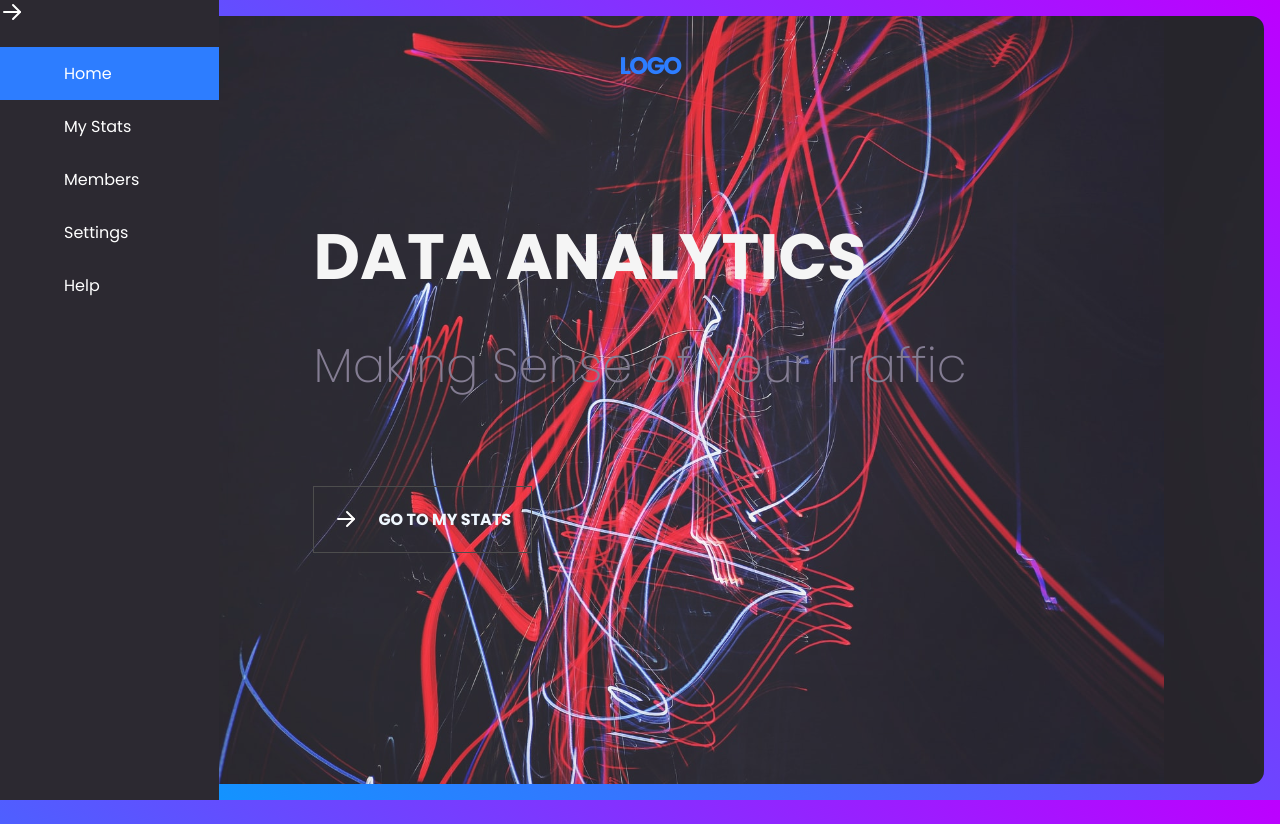
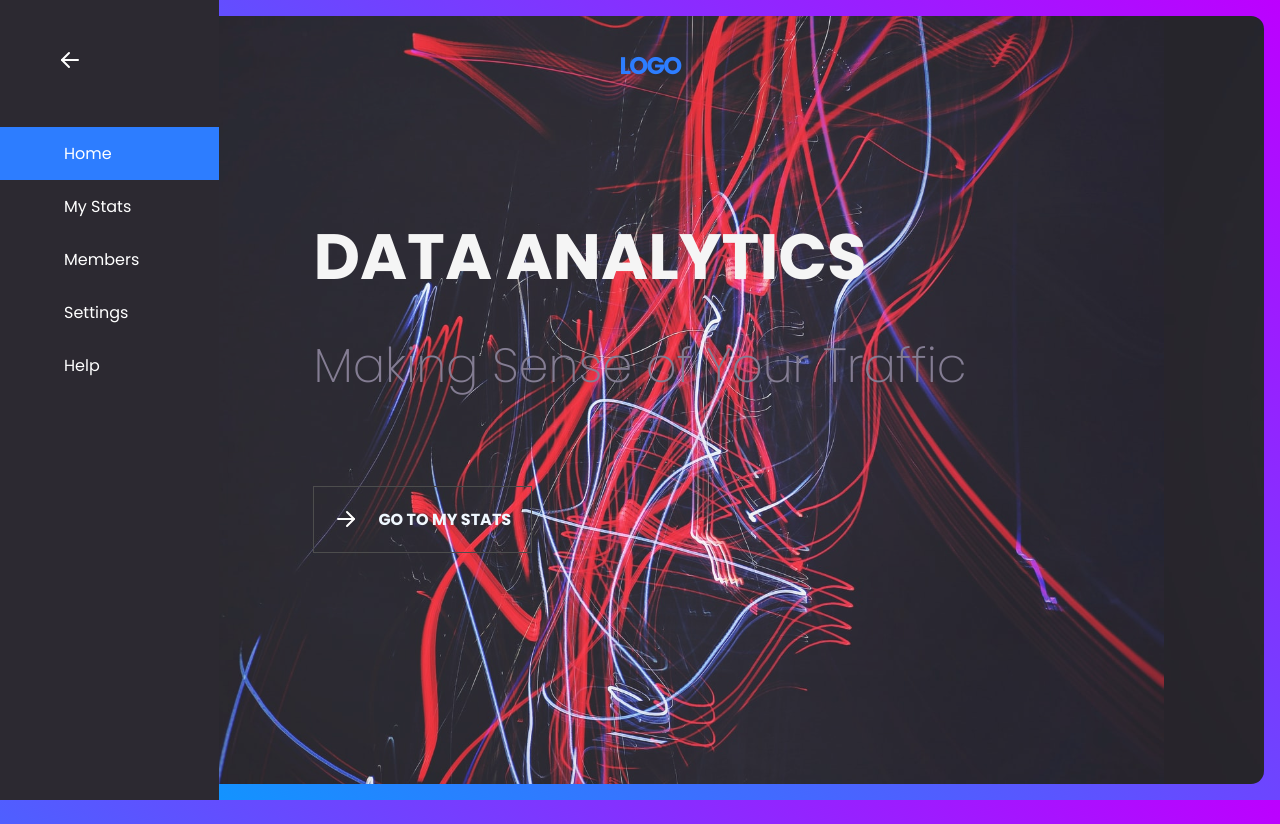
Before and after one commit to jmonroe200/Scrimba_Data_Dashboard, a plain HTML site: page index.html in a window 1280 px wide. Drawn offline with Linux system fonts and the light colour scheme.

Commit message:
back-btn transform

```diff
--- a/index.css
+++ b/index.css
@@ -94,6 +94,16 @@ h1 {
     background: var(--primary-color);
 }
 
+.back-btn {
+    transform: scaleX(-1);
+    padding: 3em 4em 2em;
+    transition: transform .3s;
+}
+
+.back-btn:hover {
+    transform: scaleX(-1) translateX(6px);
+}
+
 nav {
     position: fixed;
     z-index: 1;
```
